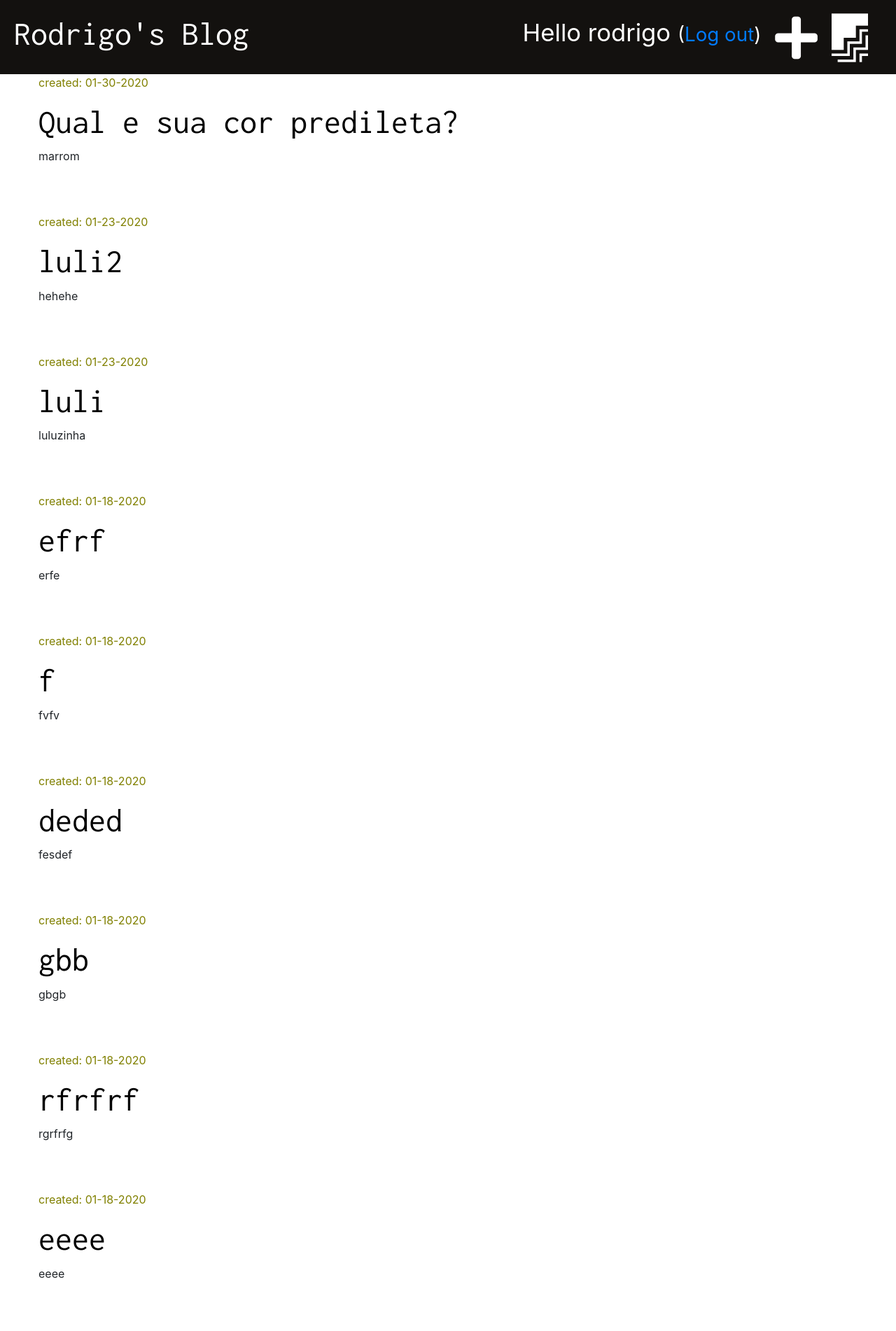
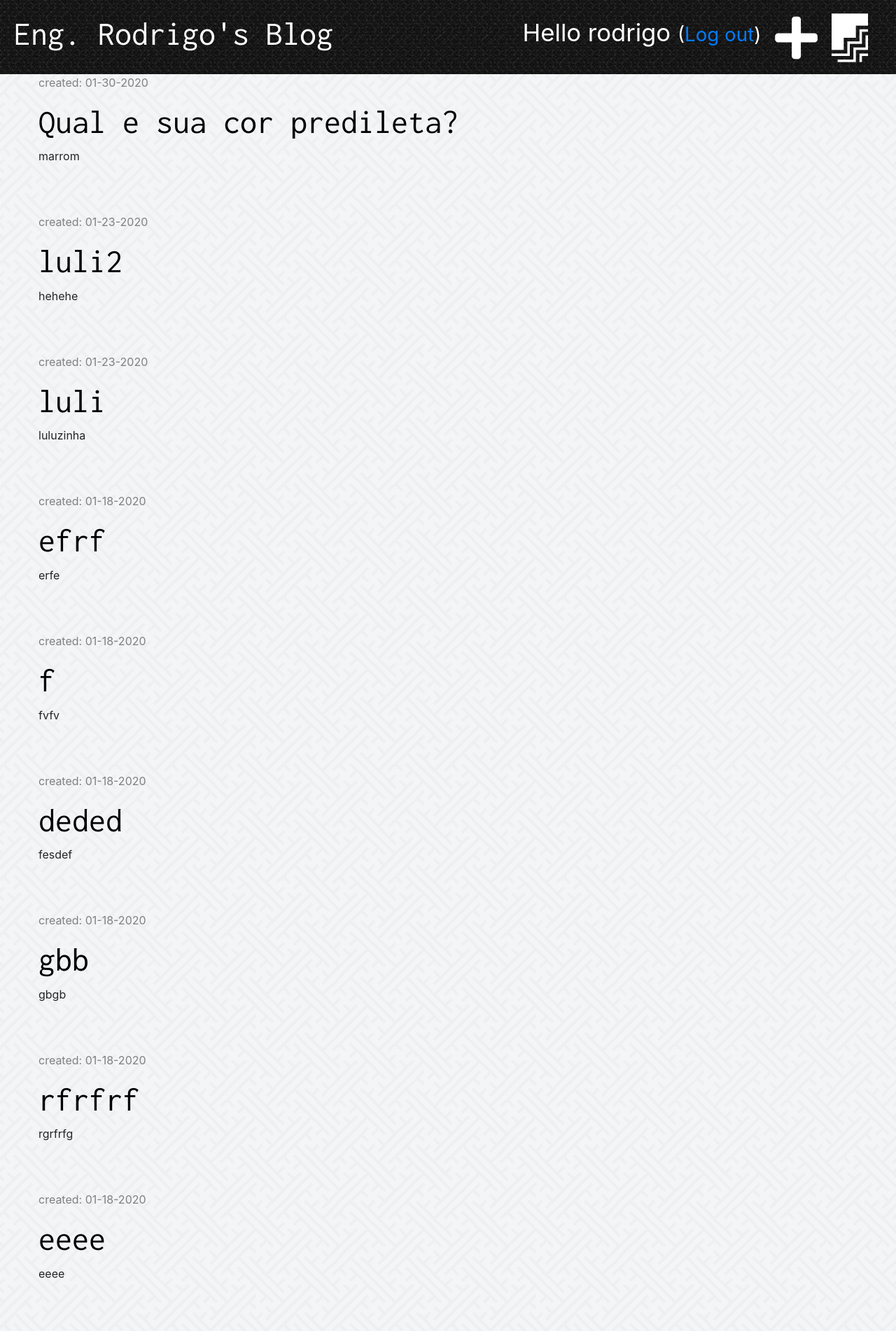
Before and after one commit to engineerGuigo/My-Blog-Django-Project, a Django app: page /drafts/ in a window 1280 px wide. Shown: the whole page at 70% size. Run offline with Django 3.2, Linux system fonts and the light colour scheme; a user stored in the database is signed in; data comes from the database, SQL or seed files in the repository; both versions use the stored data as it was after the commit; some libraries are stand-ins or nearby versions.

Commit message:
Changes on image bground and head

```diff
--- a/project/forms.py
+++ b/project/forms.py
@@ -1,5 +1,6 @@
 from django import forms
 from .models import Post, Comment
+
 
 
 class PostForm(forms.ModelForm):
--- a/project/static/css/project.css
+++ b/project/static/css/project.css
@@ -1,5 +1,9 @@
+body {
+    background-image: url("../images/interlaced.png");
+}
+
 .page-header {
-    background-color: #13110f;
+    background-image: url("../images/mosaic.png");
     margin-top: 0;
     padding: 20px 20px 20px 20px;
 }
@@ -20,7 +24,7 @@ h1, h2, h3, h4 {
 }
 
 .date {
-    color: olive
+    color: grey
 }
 
 .post {
--- a/project/templates/project/base.html
+++ b/project/templates/project/base.html
@@ -12,7 +12,6 @@
     <link rel="stylesheet" href="https://use.fontawesome.com/releases/v5.12.0/css/all.css" integrity="sha384-REHJTs1r2ErKBuJB0fCK99gCYsVjwxHrSU0N7I1zl9vZbggVJXRMsv/sLlOAGb4M" crossorigin="anonymous">
     <link rel="stylesheet" href="{% static 'css/project.css' %}">
     <link rel="stylesheet" href="{% static 'css/zenburn.css' %}">
-</head>
 <body>
 
 <div class="page-header">
@@ -27,7 +26,7 @@
 
     {% endif %}
 
-    <h1>Rodrigo's Blog</h1>
+    <h1>Eng. Rodrigo's Blog</h1>
 
 </div>
 
--- a/project/templates/project/post_detail.html
+++ b/project/templates/project/post_detail.html
@@ -19,8 +19,8 @@
         {% if user.is_authenticated %}
             <a href="{% url 'post_edit' pk=post.pk %}"><i class="far fa-edit fa-2x" style="color: #339af0"></i></a>
         {% endif %}
-        <a href="{% url 'post_delete' pk=post.pk %}" class="btn btn-danger"
-            onclick="return confirm('Are you sure you want to delete this post?')"><i class="fas fa-times-circle fa-0.5x"></i></a>
+        <a href="{% url 'post_delete' pk=post.pk %}"
+            onclick="return confirm('Are you sure you want to delete this post?')"><i class="fas fa-times-circle fa-2x" style="color: rgb(130, 47, 47)"></i></a>
 
         <h1>{{ post.title }}</h1>
         <p>{{ post.text | markdown | safe }}</p>
```
Also changed, not shown: db.sqlite3, project/static/images/interlaced.png (added), project/static/images/mosaic.png (added).
